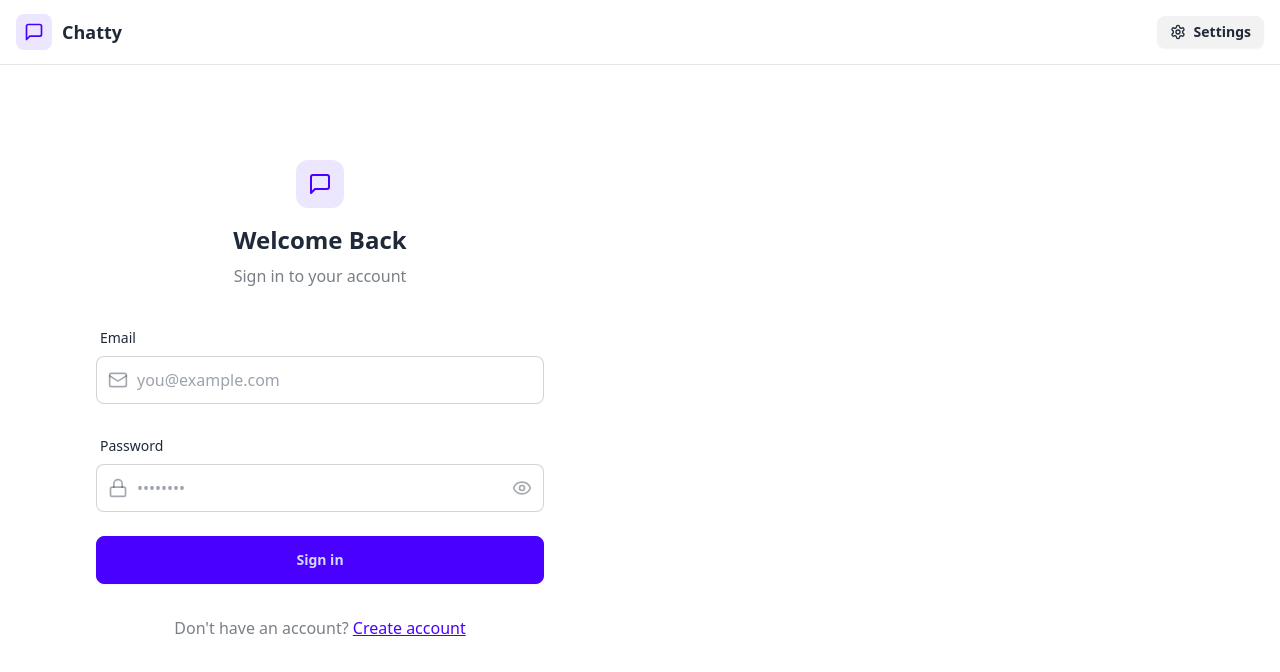
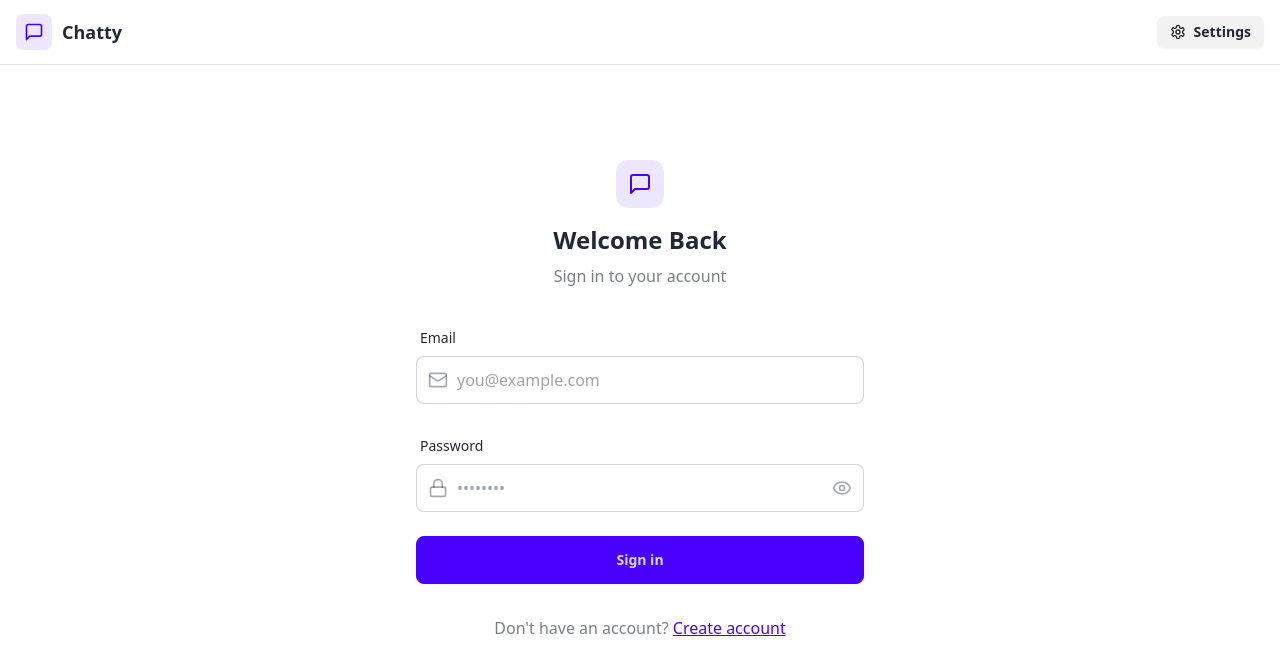
Before and after one commit to Yash-JD/Chatty, a React (Vite) app in the folder frontend/: page /login in a window 1280 px wide. Shown: the top 672 px of the page. Built offline with nearby package versions, Linux system fonts and the light colour scheme; no server answers.

Commit message:
update login page

```diff
--- a/frontend/src/pages/LoginPage.jsx
+++ b/frontend/src/pages/LoginPage.jsx
@@ -17,7 +17,7 @@ const LoginPage = () => {
   };
 
   return (
-    <div className="h-screen grid lg:grid-cols-2">
+    <div className="h-screen grid">
       <div className="flex flex-col justify-center items-center p-6 sm:p-12">
         <div className="w-full max-w-md space-y-8">
           {/* Logo */}
```
